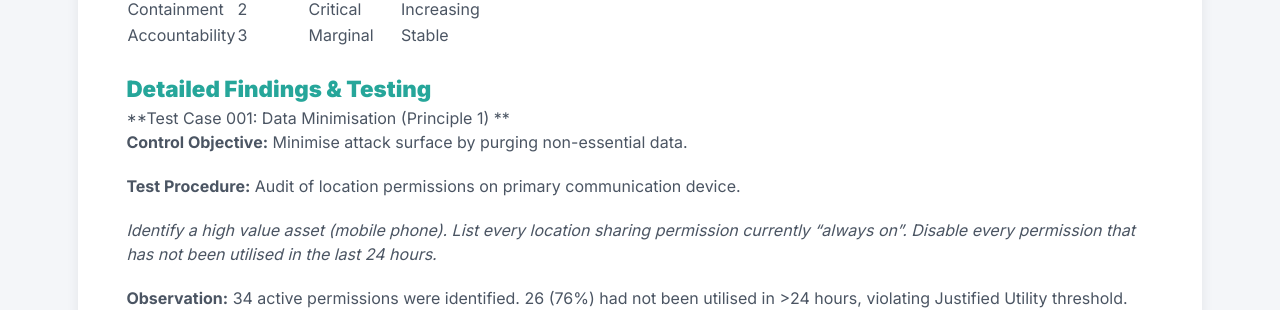
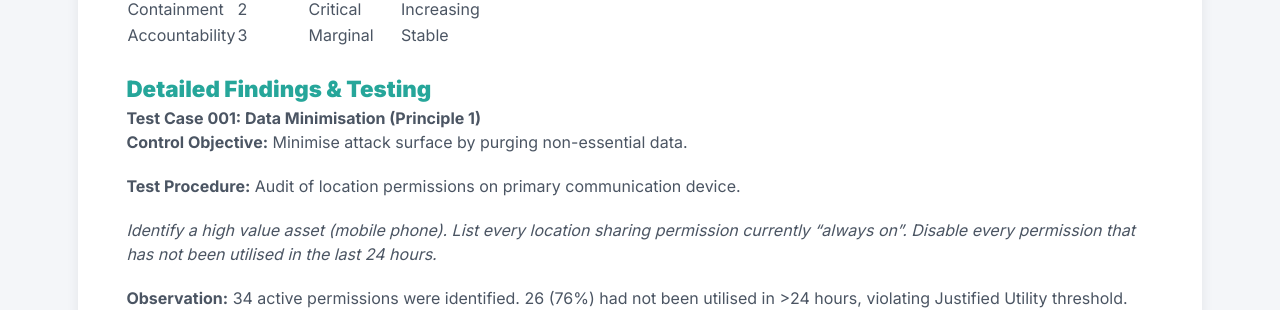
Before and after one commit to sandienand/sandienand.github.io, a Jekyll site: the page built from blogs/2026-01-21-internal-auditq1-2026.md, in a window 1280 px wide and 900 px high, scrolled down 441 px. Shown: the part 152-462 px from the top of the window. Built offline with Jekyll 4.4.1, drawn with Linux system fonts in a browser that asks for light colours; nearby versions of some CDN libraries.

Commit message:
headings

```diff
--- a/blogs/2026-01-21-internal-auditq1-2026.md
+++ b/blogs/2026-01-21-internal-auditq1-2026.md
@@ -24,7 +24,7 @@
 
 ### **Detailed Findings & Testing**
 
-##### **Test Case 001: Data Minimisation (Principle 1) **
+#### **Test Case 001: Data Minimisation (Principle 1)**
 
 **Control Objective:** Minimise attack surface by purging non-essential data.
 
@@ -38,7 +38,7 @@
 
 **Remediation:** Immediate reduction and revocation of dormant permissions. Living Map updated to justify the remaining 8 location permissions.
 
-##### **Test Case 002: Blast Radius & Zero Trust (Principle 2)**
+#### **Test Case 002: Blast Radius & Zero Trust (Principle 2)**
 
 **Control Objective:** Prevent lateral movement following a perimeter breach.
 
@@ -52,7 +52,7 @@
 
 **Remediation:** Implement hardware-based security keys (OOB) to decouple identity from the primary device.
 
-##### **Test Case 003: Contestability & Human Circuit Breaker (Principle 3)**
+#### **Test Case 003: Contestability & Human Circuit Breaker (Principle 3)**
 
 
 **Control Objective:** Ensure AI decisions are challengeable and not blindly accepted.
```
